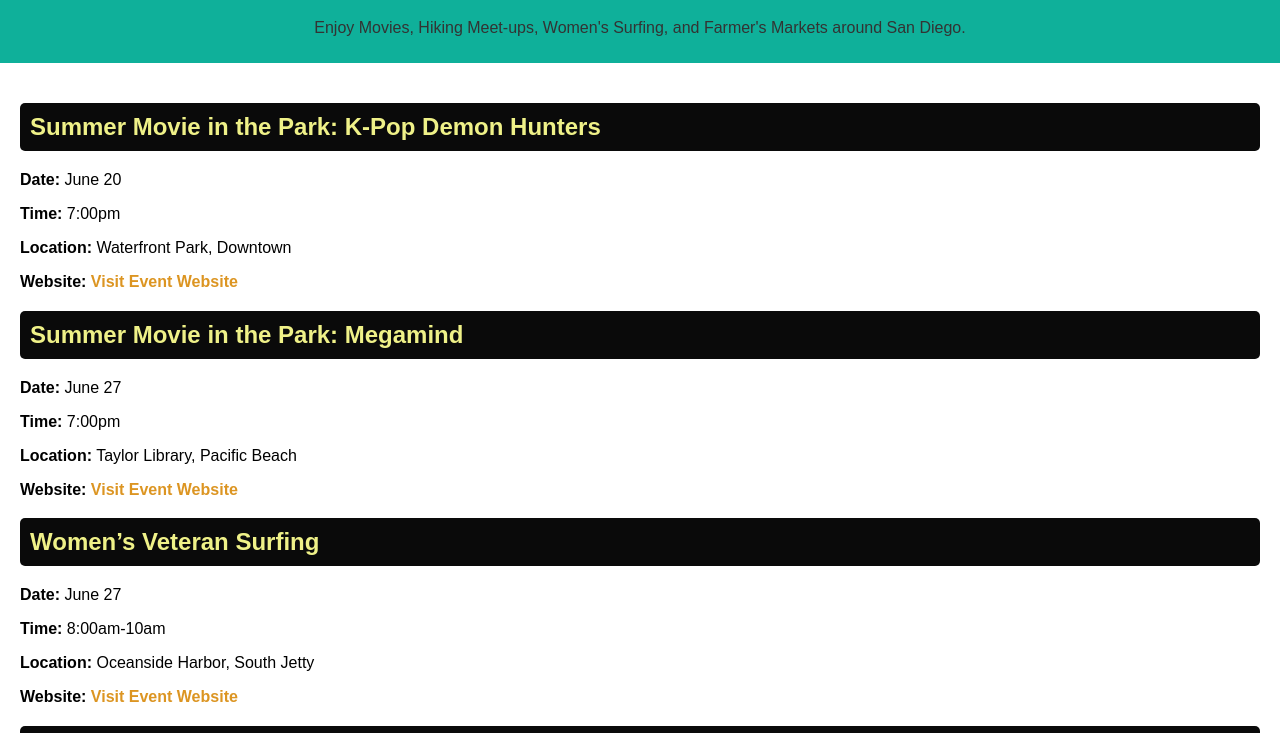
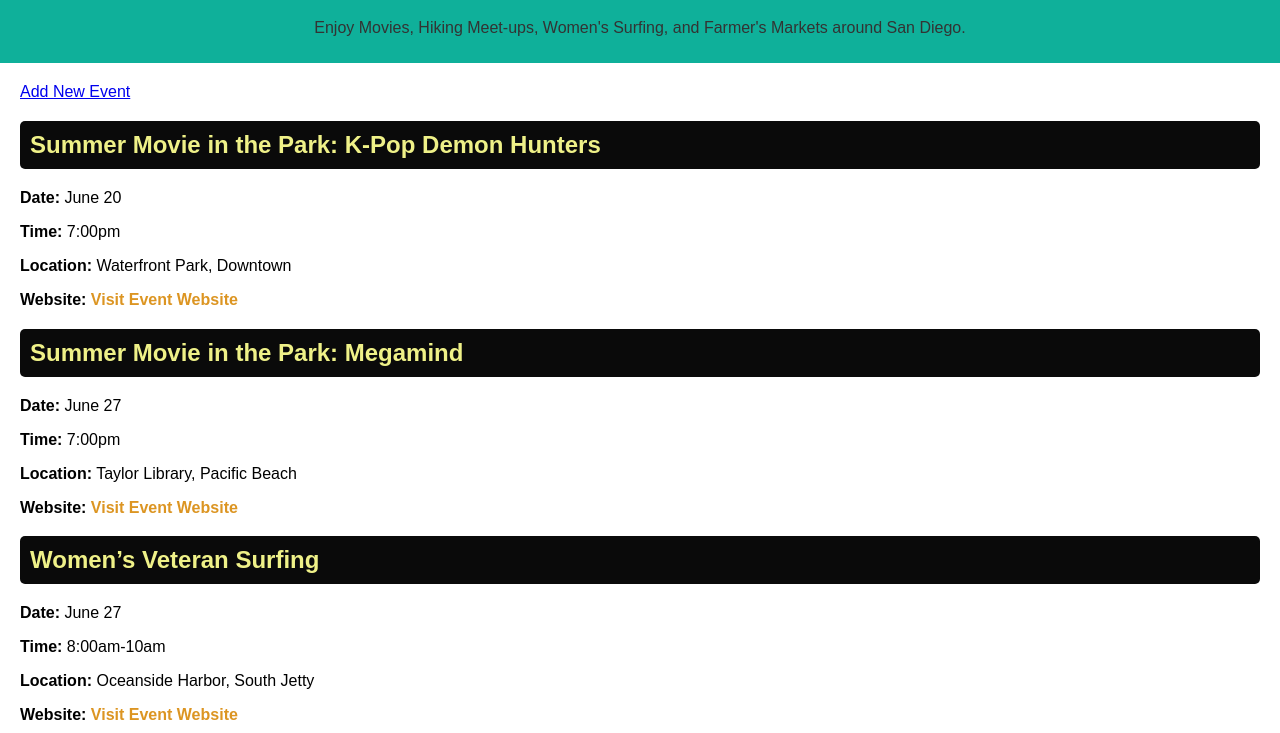
Before and after one commit to agraening1951/CSC441-Web-App-Development, a plain HTML site: page events.html in a window 1280 px wide. Shown: the part 71-804 px from the top of the page. Drawn offline with Linux system fonts and the light colour scheme.

Commit message:
added new event link to direct to add event form

```diff
--- a/events.html
+++ b/events.html
@@ -10,10 +10,15 @@
 	<header>
 		<h1>San Diego Local Events</h1>
 		<p>Enjoy Movies, Hiking Meet-ups, Women's Surfing, and Farmer's Markets around San Diego.</p>
+
 	</header>
 
 	<main>
-
+	    <div class="add-event-container">
+        <a href="add-event.html" class="add-event-btn">
+            Add New Event
+        </a>
+   		</div>
 		<section class="events-container">
 
 			<div class="event-card movies">
```
Also changed, not shown: add-event.html (+1 -1 lines).
